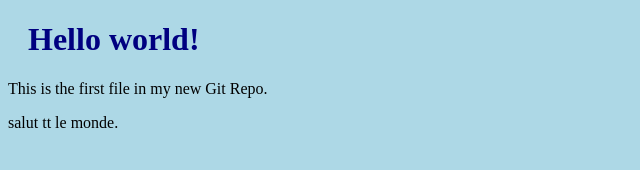
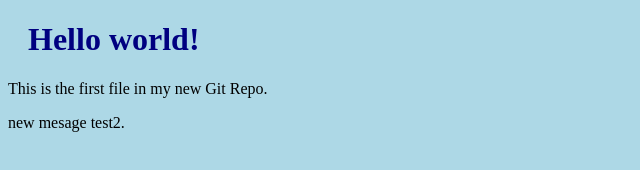
Before and after one commit to HAzibi/hello-word, a plain HTML site: page index.html in a window 1280 px wide. Shown: the full height of the page, 0-640 px from the left. Drawn offline with Linux system fonts and the light colour scheme.

Commit message:
updated index.html with test2

```diff
--- a/index.html
+++ b/index.html
@@ -8,6 +8,6 @@
 
         <h1>Hello world!</h1>
         <p>This is the first file in my new Git Repo.</p>
-        <p>salut tt le monde.</p>
+        <p>new mesage test2.</p>
     </body>
 </html>
```
